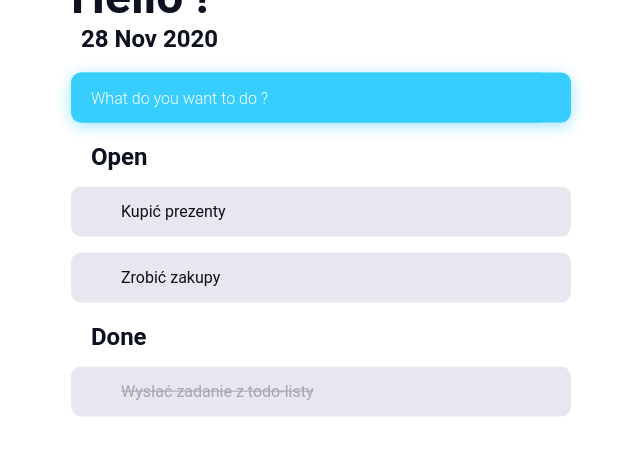
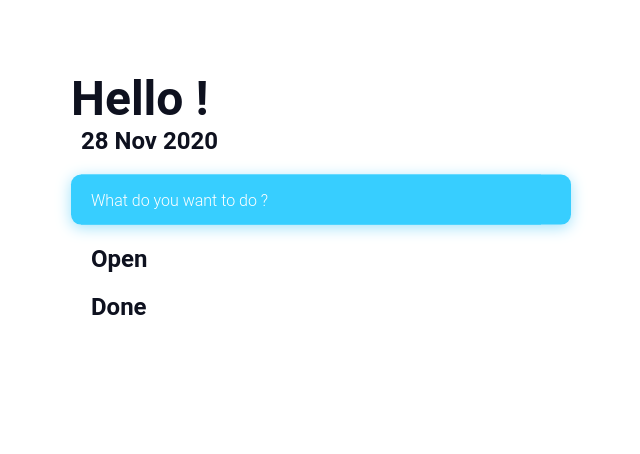
Before and after one commit to DabliuOjtek/simple-todo-list, an Angular app: page / in a window 1280 px wide. Shown: the top 454 px of the page, without its empty margins (319-959 px from the left). Built offline with nearby package versions, Linux system fonts and the light colour scheme.

Commit message:
Add localStorage

```diff
--- a/src/app/components/template/new-task-template/new-task-template.component.html
+++ b/src/app/components/template/new-task-template/new-task-template.component.html
@@ -1,8 +1,8 @@
 <div class="new-task-template">
   <div class="task-content">
-    <input type="text" (keyup.enter)="addTask()" [(ngModel)]="task.label" placeholder="What do you want to do ?" />
+    <input type="text" (keyup.enter)="onAddTask()" [(ngModel)]="task.label" placeholder="What do you want to do ?" />
   </div>
-  <div class="add-new-task-button" (click)="addTask()">
+  <div class="add-new-task-button" (click)="onAddTask()">
     <i class="gg-math-plus"></i>
   </div>
 </div>
--- a/src/app/components/template/new-task-template/new-task-template.component.ts
+++ b/src/app/components/template/new-task-template/new-task-template.component.ts
@@ -17,7 +17,7 @@ export class NewTaskTemplateComponent implements OnInit {
 
   ngOnInit(): void {}
 
-  addTask() {
+  onAddTask() {
     if (this.task.label !== '') {
       this.manageService.addTask(this.task);
       this.task.label = '';
--- a/src/app/components/template/task-template/task-template.component.html
+++ b/src/app/components/template/task-template/task-template.component.html
@@ -1,12 +1,12 @@
 <div class="task-template">
   <div class="task-content">
     <div class="complete-task">
-      <i *ngIf="task.completed" (click)="changeTaskStatus()" class="gg-check"></i>
-      <i *ngIf="!task.completed" (click)="changeTaskStatus()" class="gg-shape-circle"></i>
+      <i *ngIf="task.completed" (click)="onChangeTaskStatus(task)" class="gg-check"></i>
+      <i *ngIf="!task.completed" (click)="onChangeTaskStatus(task)" class="gg-shape-circle"></i>
     </div>
     <div class="task-label" [class.done]="task.completed">{{task.label}}</div>
   </div>
-  <div class="remove-task" (click)="removeTask(task)">
+  <div class="remove-task" (click)="onRemoveTask(task)">
     <i class="gg-math-plus"></i>
   </div>
 </div>
--- a/src/app/components/template/task-template/task-template.component.ts
+++ b/src/app/components/template/task-template/task-template.component.ts
@@ -14,11 +14,11 @@ export class TaskTemplateComponent implements OnInit {
 
   ngOnInit(): void {}
 
-  changeTaskStatus() {
-    this.task.completed = !this.task.completed;
+  onChangeTaskStatus(task: Todo) {
+    this.manageService.changeTaskStatus(task);
   }
 
-  removeTask(task: Todo) {
+  onRemoveTask(task: Todo) {
     this.manageService.removeTask(task);
   }
 }
--- a/src/app/components/todo-list/todo-list.component.ts
+++ b/src/app/components/todo-list/todo-list.component.ts
@@ -13,6 +13,8 @@ export class TodoListComponent implements OnInit {
   constructor(private manageService: ManageService) {}
 
   ngOnInit(): void {
-    this.tasks = this.manageService.getTasks();
+    this.manageService.getTasks().subscribe((task) => {
+      this.tasks = task;
+    });
   }
 }
--- a/src/app/components/todo-service/manage.service.ts
+++ b/src/app/components/todo-service/manage.service.ts
@@ -1,24 +1,12 @@
 import { Todo } from './../todo-interface/todo';
 import { Injectable } from '@angular/core';
+import { of } from 'rxjs';
 
 @Injectable({
   providedIn: 'root',
 })
 export class ManageService {
-  tasks: Array<Todo> = [
-    {
-      label: 'Kupić prezenty',
-      completed: false,
-    },
-    {
-      label: 'Zrobić zakupy',
-      completed: false,
-    },
-    {
-      label: 'Wysłać zadanie z todo-listy',
-      completed: true,
-    },
-  ];
+  tasks: Array<Todo> = [];
 
   constructor() {}
 
@@ -27,6 +15,7 @@ export class ManageService {
       label: task.label,
       completed: task.completed,
     });
+    localStorage.setItem('userLocalStorage', JSON.stringify(this.tasks));
   }
 
   removeTask(task: Todo) {
@@ -34,9 +23,16 @@ export class ManageService {
     if (index !== -1) {
       this.tasks.splice(index, 1);
     }
+    localStorage.setItem('userLocalStorage', JSON.stringify(this.tasks));
+  }
+
+  changeTaskStatus(task: Todo) {
+    task.completed = !task.completed;
+    localStorage.setItem('userLocalStorage', JSON.stringify(this.tasks));
   }
 
   getTasks() {
-    return this.tasks;
+    this.tasks = JSON.parse(localStorage.getItem('userLocalStorage')) ?? [];
+    return of(this.tasks);
   }
 }
```
